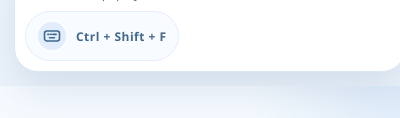
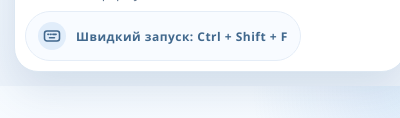
Before and after one commit to LC-system32/Coursework, a browser extension: page popup/popup.html in a window 400 px wide. Shown: the part 344-462 px from the top of the page. Drawn offline with Linux system fonts and the light colour scheme.

Commit message:
Main popup menu has been slightly improved

```diff
--- a/popup/popup.html
+++ b/popup/popup.html
@@ -59,7 +59,7 @@
                 <path d="M7 10h1m2 0h1m2 0h4m-8 4h6" />
               </svg>
             </span>
-            <span class="hint-pill__text">Ctrl + Shift + F</span>
+            <span class="hint-pill__text">Швидкий запуск: Ctrl + Shift + F</span>
           </div>
         </div>
       </section>
```
